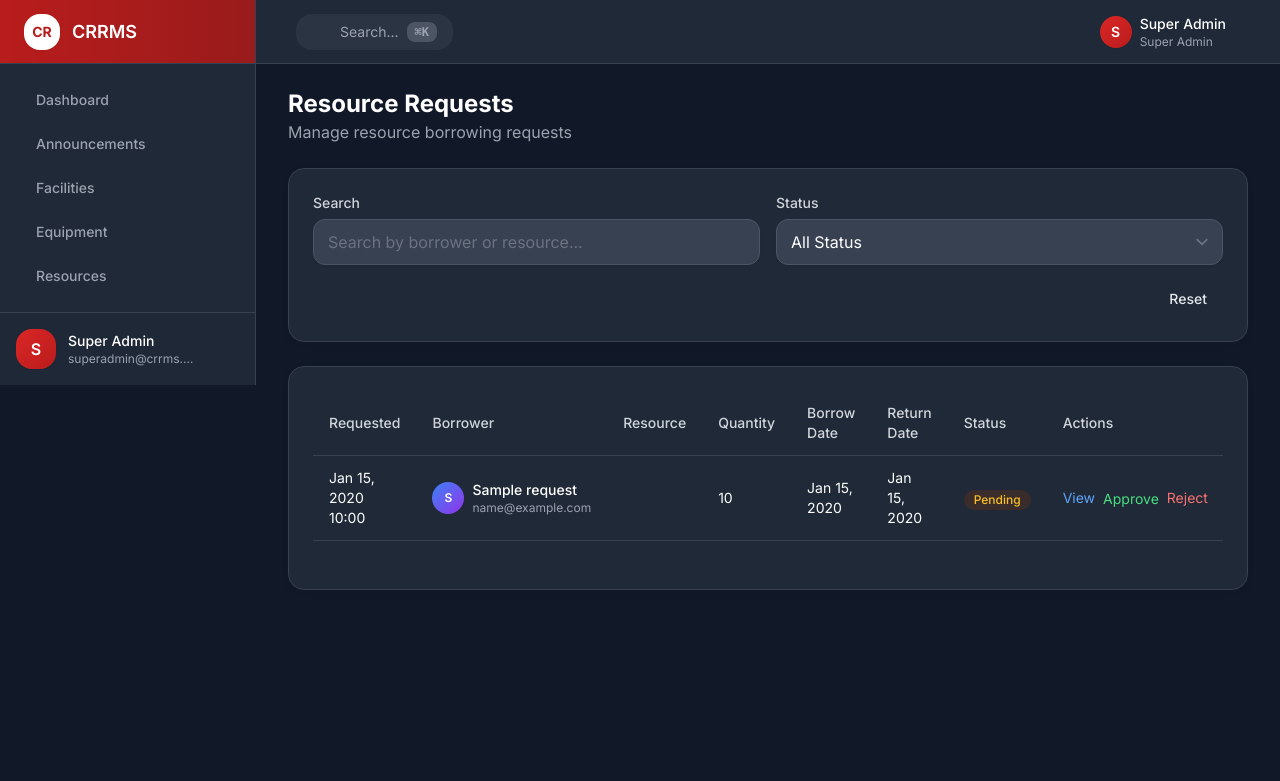
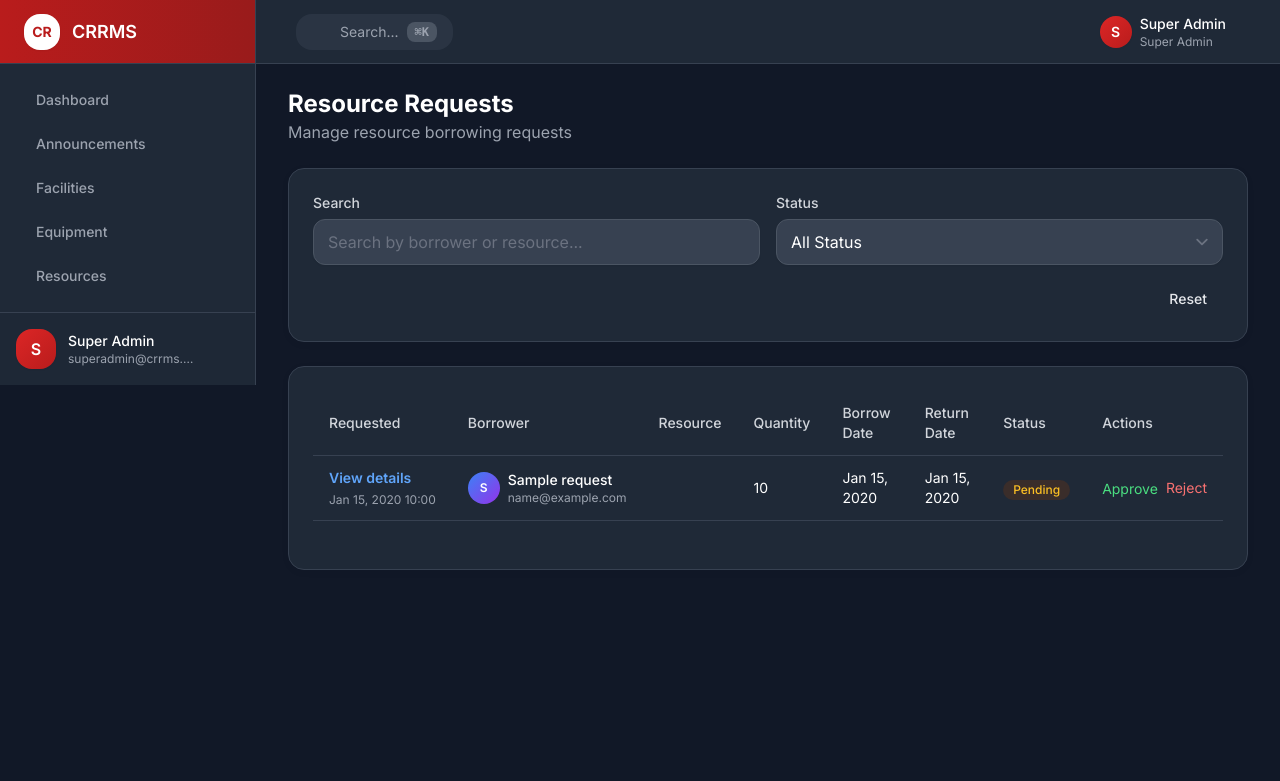
Before and after one commit to kelleeerrrr/CRRMS, a Laravel app: page /resource-requests in a window 1280 px wide. Shown: the top 781 px of the page. Run offline with Laravel 12, Linux system fonts and the light colour scheme; a user stored in the database is signed in; data comes from the database, SQL or seed files in the repository; tables that the repository leaves empty hold one stand-in row (values such as "Sample post"); data that the repository does not hold is empty; style sheets or scripts are compiled from the project's sources; parts of the project's set-up code (start-up, migrations or seed data) failed here and were passed over; some libraries are stand-ins or nearby versions.

Commit message:
Make request detail links easy to find

```diff
--- a/resources/views/resource-requests/index.blade.php
+++ b/resources/views/resource-requests/index.blade.php
@@ -65,7 +65,10 @@
                             @foreach($requests as $request)
                                 <tr class="border-b border-gray-200 dark:border-gray-700 hover:bg-gray-50 dark:hover:bg-gray-800">
                                     <td class="py-3 px-4 text-sm text-gray-900 dark:text-white">
-                                        {{ $request->created_at->format('M d, Y H:i') }}
+                                        <div class="whitespace-nowrap">
+                                            <a href="{{ route('resource-borrow-requests.show', $request) }}" class="font-semibold text-blue-700 hover:underline dark:text-blue-400">View details</a>
+                                            <p class="mt-1 text-xs text-gray-500 dark:text-gray-400">{{ $request->created_at->format('M d, Y H:i') }}</p>
+                                        </div>
                                     </td>
                                     <td class="py-3 px-4">
                                         <div class="flex items-center">
@@ -95,9 +98,6 @@
                                     </td>
                                     <td class="py-3 px-4">
                                         <div class="flex items-center space-x-2">
-                                            <a href="#" class="text-blue-600 hover:text-blue-800 dark:text-blue-400 dark:hover:text-blue-300 text-sm">
-                                                View
-                                            </a>
                                             @if($request->status === 'pending')
                                                 <form method="POST" action="{{ route('resource-requests.approve', $request) }}" class="inline">
                                                     @csrf
```
Also changed, not shown: resources/views/livewire/equipment-borrow-request-index.blade.php (+4 -4 lines), resources/views/livewire/facility-reservation-index.blade.php (+4 -4 lines).
